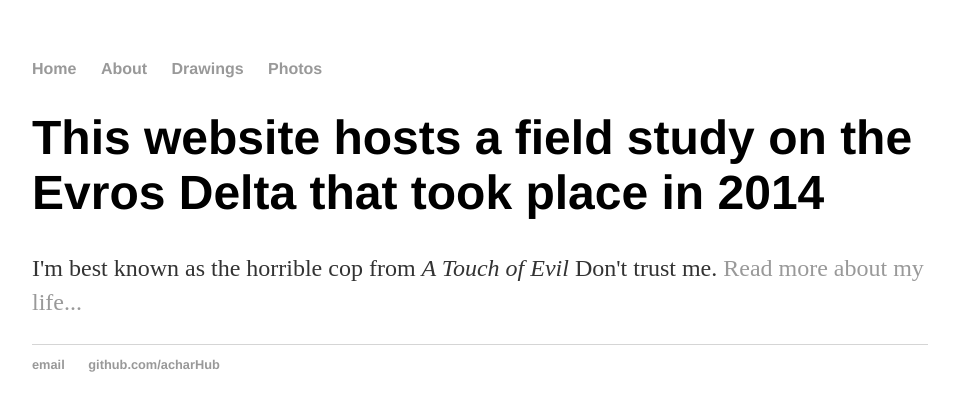
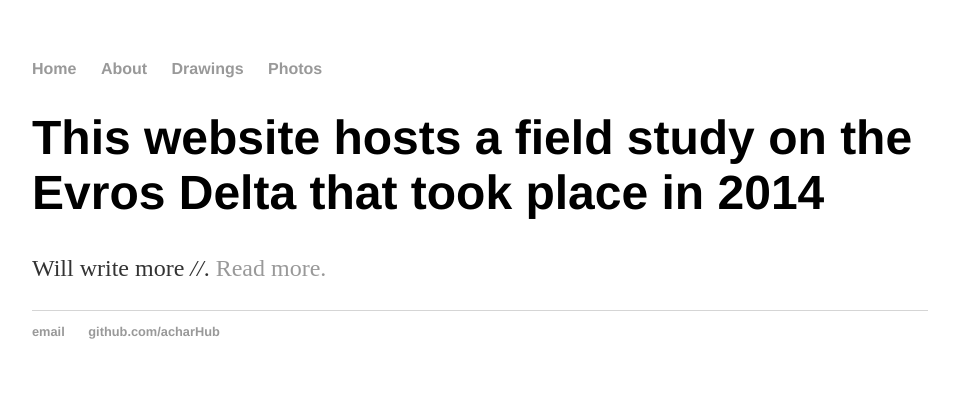
Before and after one commit to acharHub/acharHub.github.io, a Jekyll site: the page built from index.html, in a window 1280 px wide. Shown: the top 411 px of the page, without its empty margins (160-1113 px from the left). Built offline with Jekyll 4.4.1, drawn with Linux system fonts in a browser that asks for light colours.

Commit message:
Update index.html

```diff
--- a/index.html
+++ b/index.html
@@ -4,5 +4,5 @@ title: Elements of Spatial Organization
 ---
 <div class="blurb">
 	<h1>This website hosts a field study on the Evros Delta that took place in 2014</h1>
-	<p>I'm best known as the horrible cop from <em>A Touch of Evil</em> Don't trust me. <a href="/about">Read more about my life...</a></p>
+	<p>Will write more <em>//</em>. <a href="/about">Read more.</a></p>
 </div><!-- /.blurb -->
```
